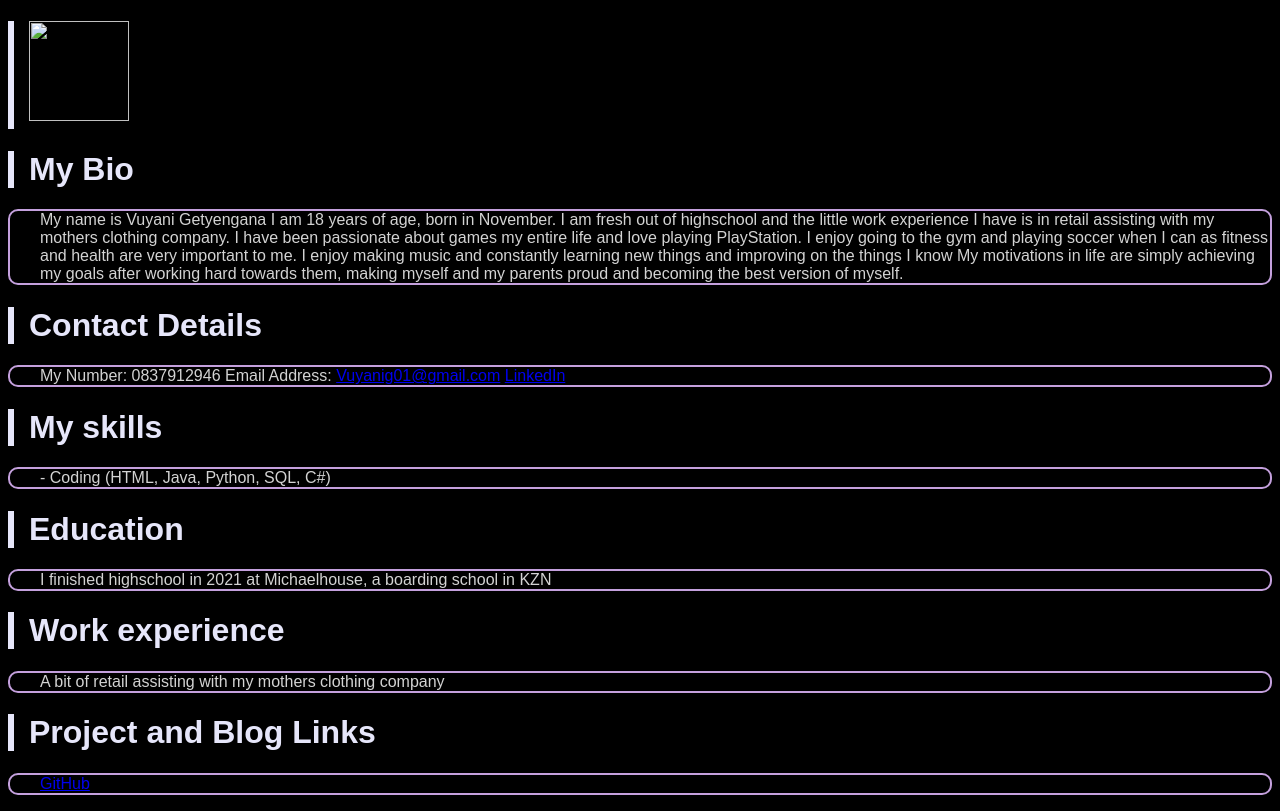
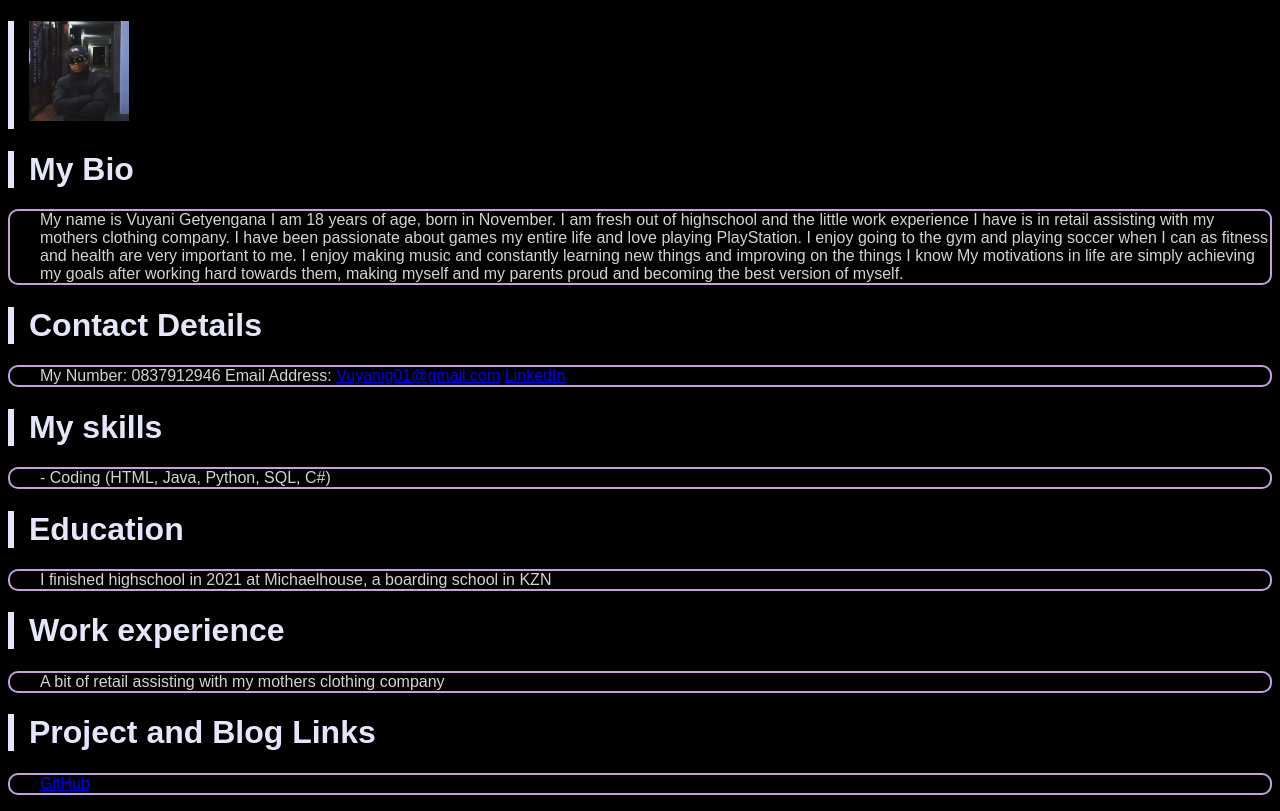
Before and after one commit to VuyaniG/MyCV, a plain HTML site: page index.html in a window 1280 px wide. Drawn offline with Linux system fonts and the light colour scheme.

Commit message:
Update index.html

```diff
--- a/index.html
+++ b/index.html
@@ -41,7 +41,7 @@ p {
 <body>
 
 <h1>
-    <img src="/Users/Vuyani 1/Desktop/Desktop - Vuyani's MacBook Air/HypDev/2 - Introduction to Software Engineering/L2T16_submission/IMG_20220701_230043_584.jpg"
+    <img src="IMG_20220701_230043_584.jpg"
     width = "100"
     height = "100"
     />
```
